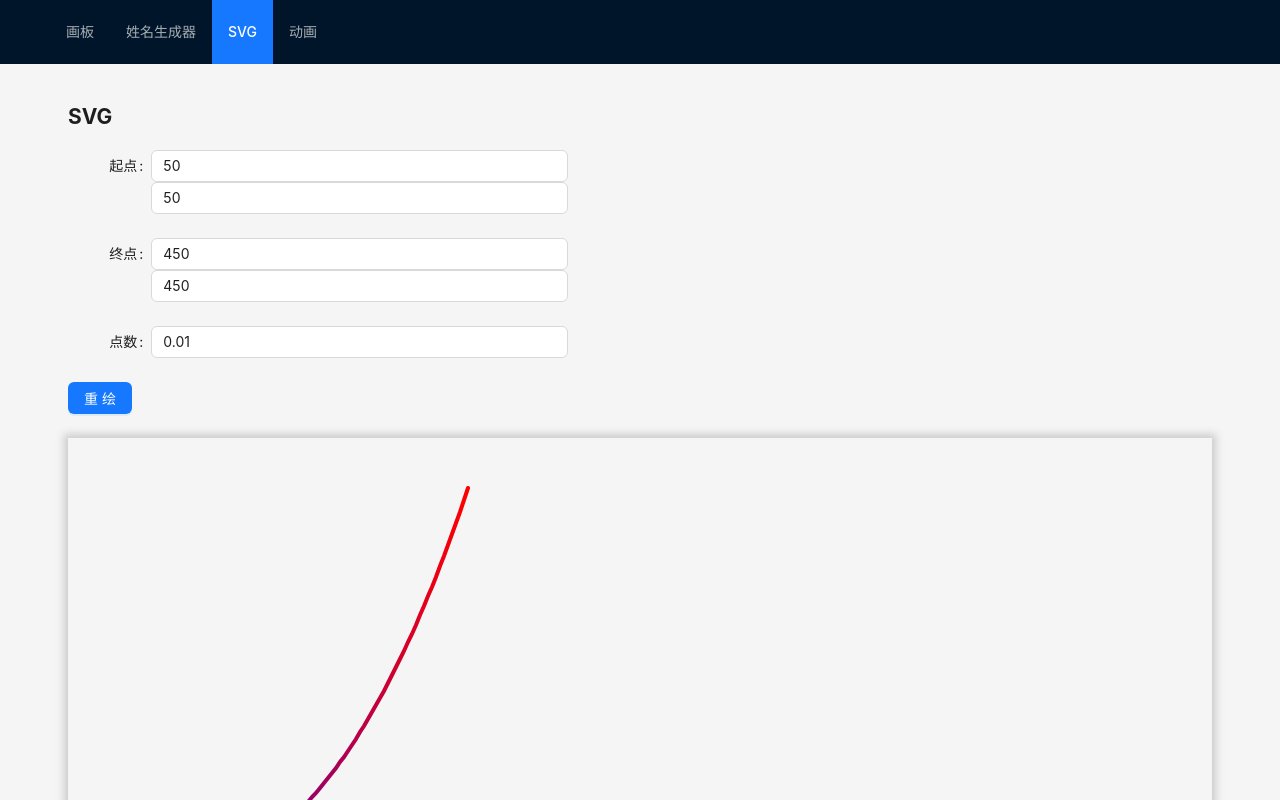
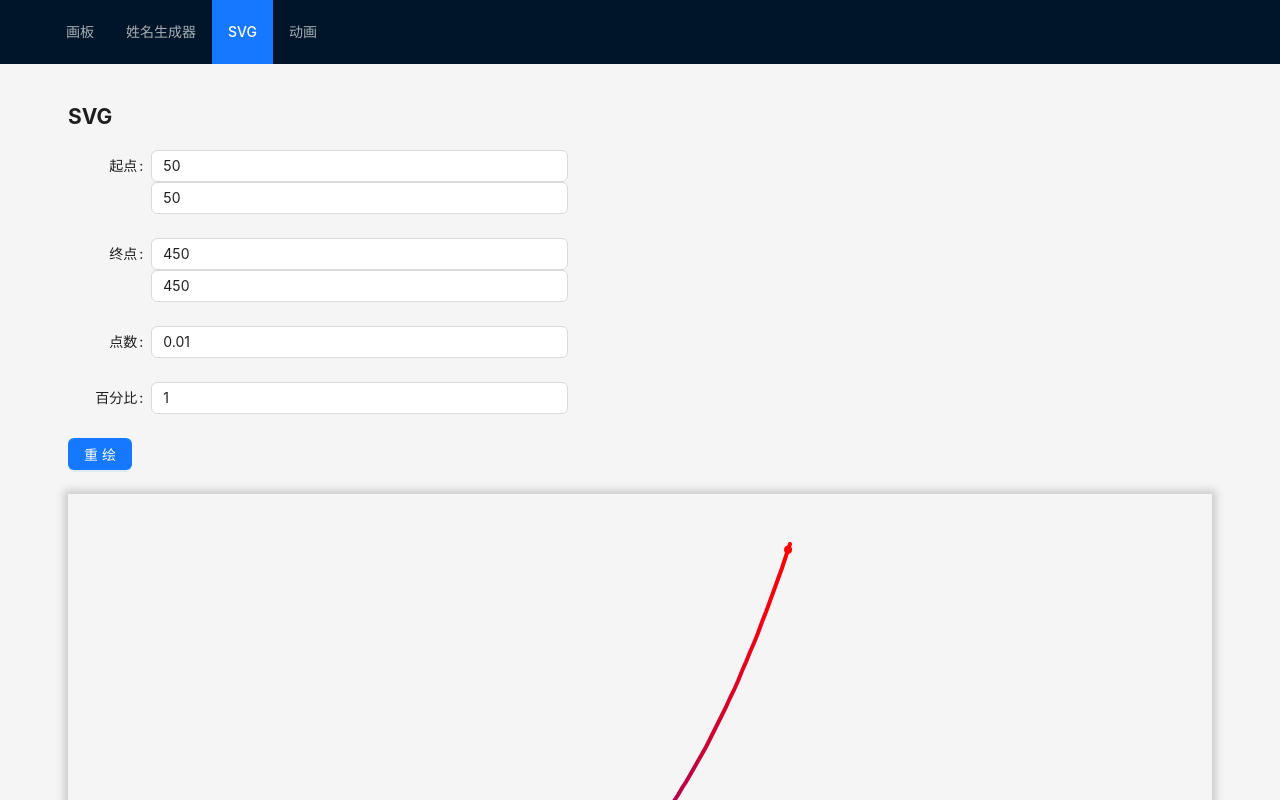
Before and after one commit to lienze87/hyou, a React (Vite) app: page /shape in a window 1280 px wide. Shown: the top 800 px of the page. Built offline with nearby package versions, Linux system fonts and the light colour scheme.

Commit message:
fix: svg页面新增进度参数

```diff
--- a/src/pages/shape/index.tsx
+++ b/src/pages/shape/index.tsx
@@ -10,6 +10,8 @@ export default function Shape() {
   const [containerBeginY, setContainerBeginY] = useState(50);
   const [containerEndX, setContainerEndX] = useState(450);
   const [containerEndY, setContainerEndY] = useState(450);
+  const [percent, setPercent] = useState(0);
+  const [point, setPoint] = useState<{ x: number; y: number }>({ x: 0, y: 0 });
 
   const [curveStep, setCurveStep] = useState(0.01);
 
@@ -39,9 +41,34 @@ export default function Shape() {
     SVGPathRef.current?.setAttribute("d", pathData.join(" "));
   }
 
+  // 计算path元素指定百分比位置的坐标
+  function getPositionByPercent(percent: number) {
+    if (!SVGPathRef.current) return;
+    const realPercent = Math.min(Math.max(0, percent / 100), 1);
+    const pathLength = SVGPathRef.current.getTotalLength();
+
+    const position = SVGPathRef.current.getPointAtLength(pathLength * realPercent);
+    console.log(percent, position);
+    setPoint({ x: position.x, y: position.y });
+  }
+
   useEffect(() => {
     drawCurve({ x: containerBeginX, y: containerBeginY }, { x: containerEndX, y: containerEndY });
   }, [containerKey]);
+
+  useEffect(() => {
+    getPositionByPercent(percent);
+  }, [percent]);
+
+  useEffect(() => {
+    const intervalId = setInterval(() => {
+      setPercent((percent + 1) % 100);
+    }, 1000);
+
+    return () => {
+      clearInterval(intervalId);
+    };
+  }, []);
 
   return (
     <div className="container">
@@ -95,6 +122,15 @@ export default function Shape() {
               autoComplete="off"
             ></Input>
           </Form.Item>
+          <Form.Item label="百分比">
+            <Input
+              value={percent}
+              onChange={(event) => {
+                setPercent(Number(event.target.value));
+              }}
+              autoComplete="off"
+            ></Input>
+          </Form.Item>
           <Form.Item>
             <Button type="primary" onClick={() => setContainerKey(containerKey + 1)}>
               重绘
@@ -111,6 +147,7 @@ export default function Shape() {
             </linearGradient>
           </defs>
           <path ref={SVGPathRef} stroke="url(#gradient)" strokeWidth="4" strokeLinecap="round" fill="none" />
+          <circle cx={point.x} cy={point.y} r="4" fill="red" />
         </svg>
       </div>
     </div>
--- a/src/pages/shape/main.css
+++ b/src/pages/shape/main.css
@@ -5,5 +5,8 @@
   overflow: hidden;
 }
 .svg-box{
+  display: flex;
+  justify-content: center;
+  align-items: center;
   box-shadow: 0px 0px 8px 4px #ccc;
 }
```
